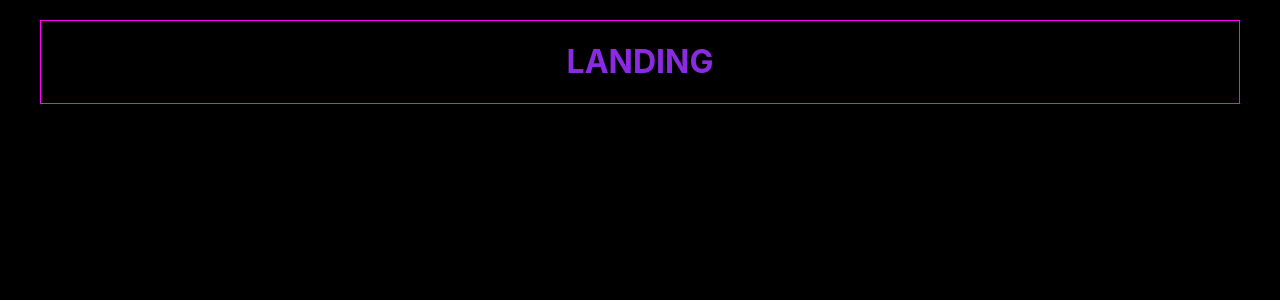
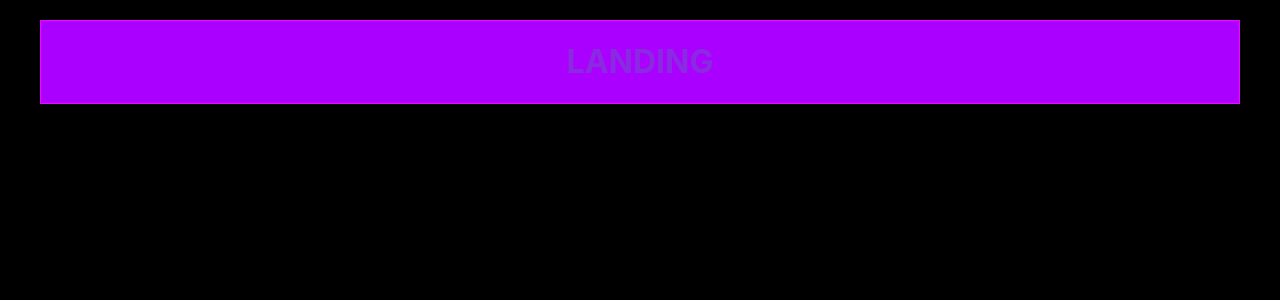
Before and after one commit to ErikKimsey/erik-kimsey-portfolio-v2, a React (Create React App) app: page / in a window 1280 px wide. Shown: the top 300 px of the page. Built offline with nearby package versions, Linux system fonts and the light colour scheme.

Commit message:
Getting somewhere with typescript and styled components

```diff
--- a/src/LandingPage/LandingPage.tsx
+++ b/src/LandingPage/LandingPage.tsx
@@ -1,8 +1,14 @@
+import { log } from 'node:console';
 import React, { FC, useState, useEffect } from 'react';
 import styled from 'styled-components';
 
 type Props = {
     header?: string;
+};
+
+type StyledProps = {
+    bg?: string;
+    textColor?: string;
 };
 
 const LandingPage: FC<Props> = ({ header }) => {
@@ -14,14 +20,15 @@ const LandingPage: FC<Props> = ({ header }) => {
         }
     });
     return (
-        <StyledContainer>
+        <StyledContainer bg="">
             <h1>{header}</h1>
         </StyledContainer>
     );
 };
 
-const StyledContainer = styled.div`
+const StyledContainer = styled.div<StyledProps>`
     border: solid 1px #f0f;
+    background-color: ${(props) => (props.bg ? props.bg : '#a0f')};
     h1 {
         color: blueviolet;
     }
```
Also changed, not shown: styled.d.ts (added), 1 other file (tests, documents, lock files or other folders).
